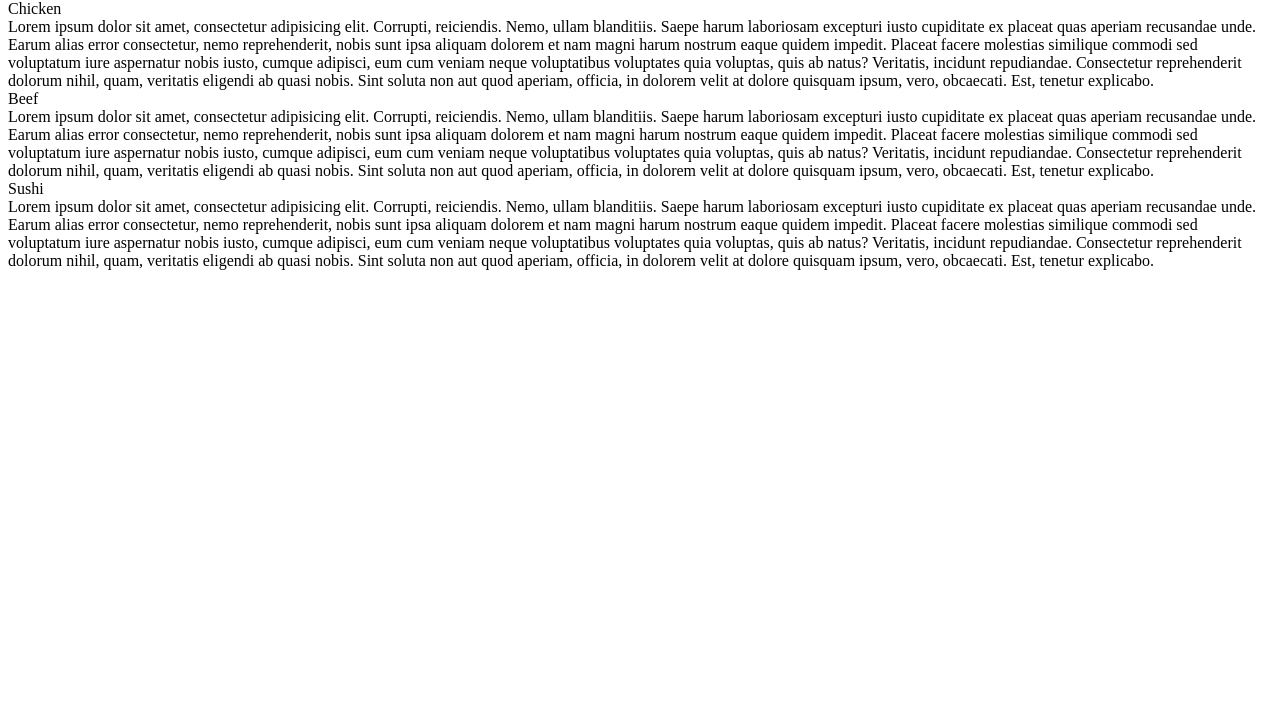
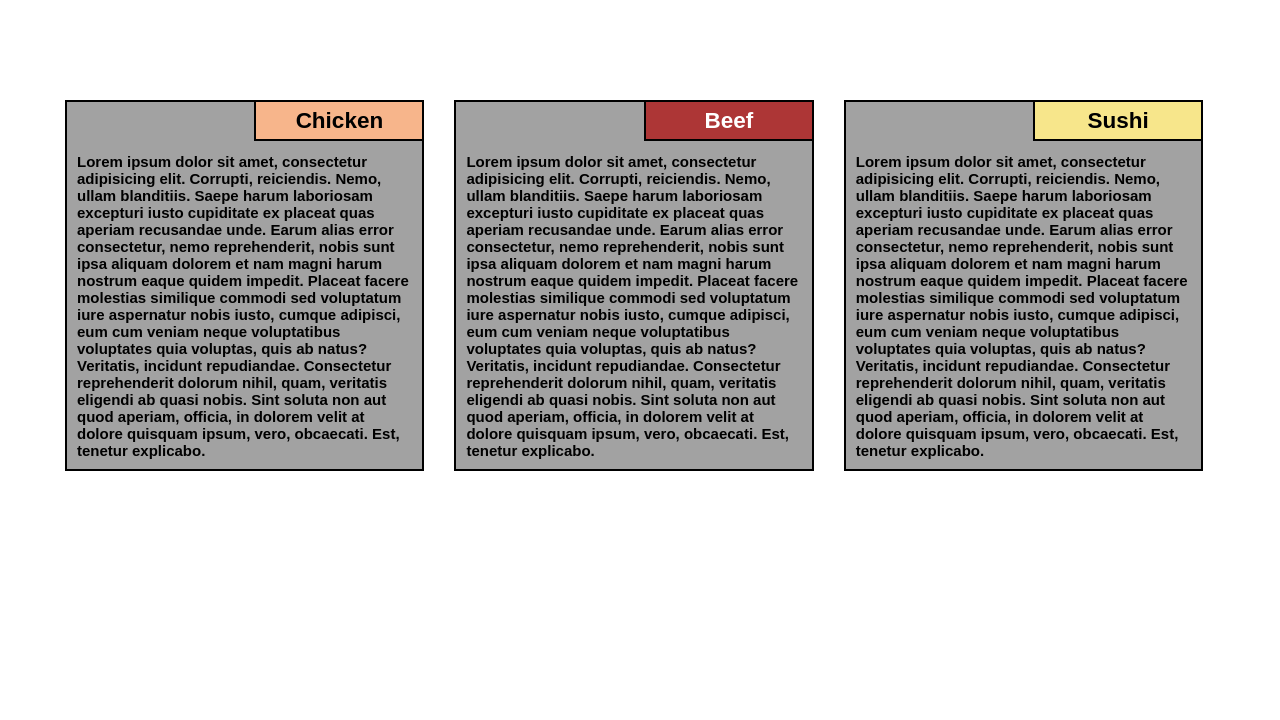
Before and after one commit to LearningSkills1/coursera-test, a plain HTML site: page module2-solution/index.html in a window 1280 px wide. Shown: the part 80-800 px from the top of the page. Drawn offline with Linux system fonts and the light colour scheme; files that its build step writes are made by us from their sources.

Commit message:
Add files via upload
Signed-off-by: LearningSkills1 <122299682+LearningSkills1@users.noreply.github.com>

```diff
--- a/module2-solution/style.css
+++ b/module2-solution/style.css
@@ -1,15 +1,115 @@
+*{
+    margin: 0;
+    padding: 0;
+    font-family: Arial, sans-serif;
+    box-sizing: border-box;
 
-/*Style for li*/
-header-li {
-  list-style: none;
 }
 
-a:link a:visited {
-  text-decoration: none;
-  background color: green;
-  border: 1px solid green;
-  color: black;
-  dispaly: block;
+.row{
+    width: 100%;
+    height: auto;
+    margin-right: auto;
+    margin-left: auto;
+    padding: 50px;
+    clear: both;
+}
+#header{
+    font-family: Arial, sans-serif;
+    margin: 20px;
+
+}
+h1{
+    font-size: 2.5em;
+    margin-bottom: 50px;
+    text-align: center;
+	}
 
 
-  }
+.sec{
+    border: 2px solid black;
+    padding: 10px;
+    font-size: 15px;
+    font-weight: 600;
+    line-height: 17px;
+    background-color: #a2a2a2;
+    position: relative;
+
+}
+#chicken{
+    background-color: #f7b58b;
+    padding:  10px;
+    width: 170px;
+    height: auto;
+    text-align: center;
+    font-size: 1.5em;
+    border: 2px solid black;
+    float: right;
+    position: relative;
+    right: -12px;
+    bottom: 12px;
+}
+#beef{
+    background-color: #ad3636;
+    padding:  10px;
+    width: 170px;
+    height: auto;
+    text-align: center;
+    font-size: 1.5em;
+    border: 2px solid black;
+    float: right;
+    position: relative;
+    right: -12px;
+    bottom: 12px;
+    color: white;
+
+}
+#sushi{
+    background-color: #f7e68b;
+    padding:  10px;
+    width: 170px;
+    height: auto;
+    text-align: center;
+    font-size: 1.5em;
+    border: 2px solid black;
+    float: right;
+    position: relative;
+    right: -12px;
+    bottom: 12px;
+}
+.content{
+    clear: both;
+}
+
+@media (min-width: 992px){
+   .col-lg-3{
+        width: 33%;
+        padding: 15px;
+        float: left;
+    }
+
+
+}
+
+@media (min-width: 768px) and (max-width: 991px){
+    .col-md-2{
+        width: 50%;
+        padding: 15px;
+        float:left;
+    }
+.col-md-2:nth-child(3n)  {
+
+		clear: both;
+    padding: 15px;
+		width: 100%;
+	}
+}
+
+@media (max-width: 767px){
+    .col-sml-1{
+        width: 100%;
+        padding: 15px;
+        float:left;
+    }
+
+}
```
